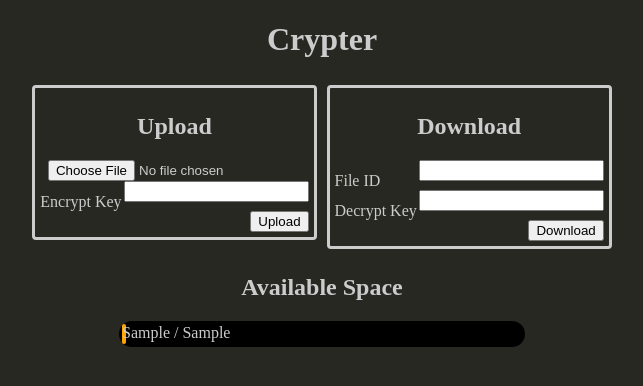
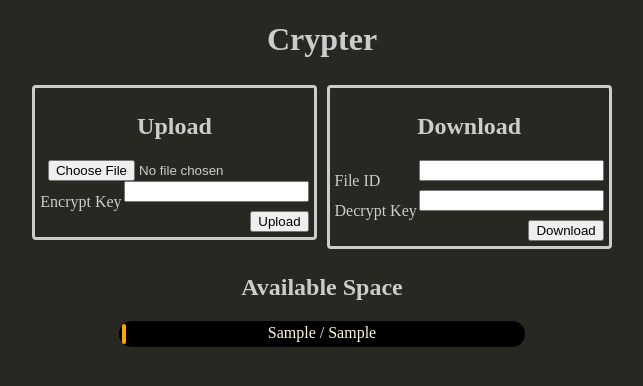
Before and after one commit to Jack-Edwards/encrypted-file-project, a Flask app: template app/templates/index.html in a window 1280 px wide. Shown: the top 386 px of the page, without its empty margins (318-961 px from the left). Run offline with Flask 2, Linux system fonts and the light colour scheme; the template is opened without the code that fills it: most values are stand-ins (such as "Sample title", 1, 10 or a date in 2020).

Commit message:
Enforce storage limit

```diff
--- a/app/static/css/styles.css
+++ b/app/static/css/styles.css
@@ -101,6 +101,8 @@
 
 .storageBarText {
     margin: 0px;
-    color: #cccccc;
+    color: cornsilk;
     white-space: nowrap;
+    display: block;
+    height: 0px;
 }
--- a/app/static/js/scripts.js
+++ b/app/static/js/scripts.js
@@ -35,11 +35,15 @@ document.addEventListener("DOMContentLoaded", function() {
         })
         .then(response => response.json())
         .then(data => {
-            alert("Here you go\r\n\r\nFile ID: " + data.file_id + "\r\nKey: " + keyInput.value)
+            if (data.success) {
+                alert("Here you go\r\n\r\nFile ID: " + data.file_id + "\r\nKey: " + keyInput.value);
+            } else {
+                alert(data.message);
+            }
             window.location.reload();
         })
-        .catch((error) => {
-            alert('Error:', error);
+        .catch(() => {
+            alert('Error');
         });
     }
 
--- a/app/templates/index.html
+++ b/app/templates/index.html
@@ -49,9 +49,8 @@
         <div>
             <h2>Available Space</h2>
             <div id="storageBar">
-                <div style="width:{{percentDiskRemaining}}%;">
-                    <span class="storageBarText">{{ bytesDiskRemaining }} / {{ bytesDiskAllocated }}</span>
-                </div>
+                <span class="storageBarText">{{ bytesDiskRemaining }} / {{ bytesDiskAllocated }}</span>
+                <div style="width:{{percentDiskRemaining}}%;"></div>
             </div>
         </div>
     </body>
```
Also changed, not shown: app/routes/upload.py (+14 -2 lines).
